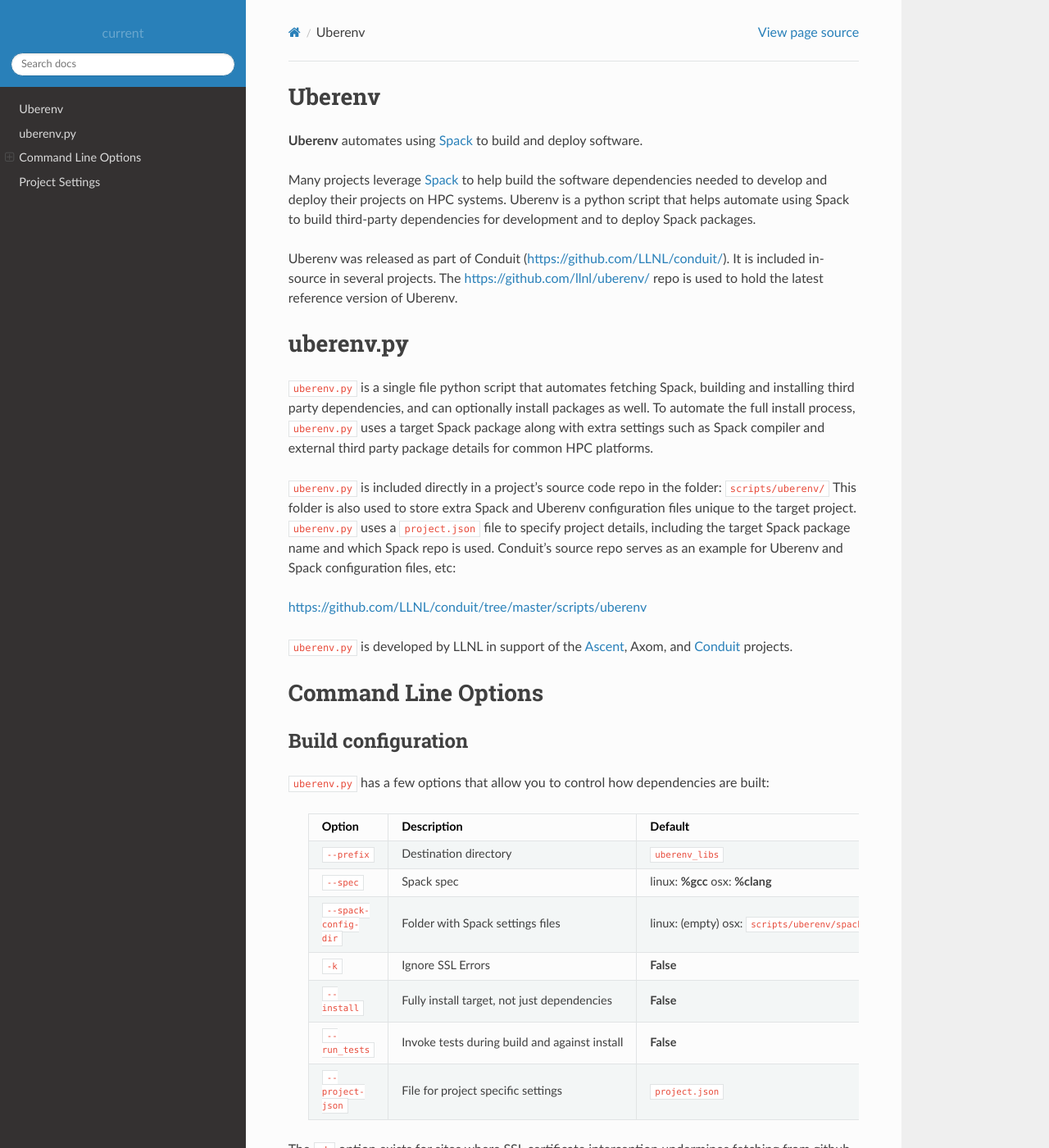
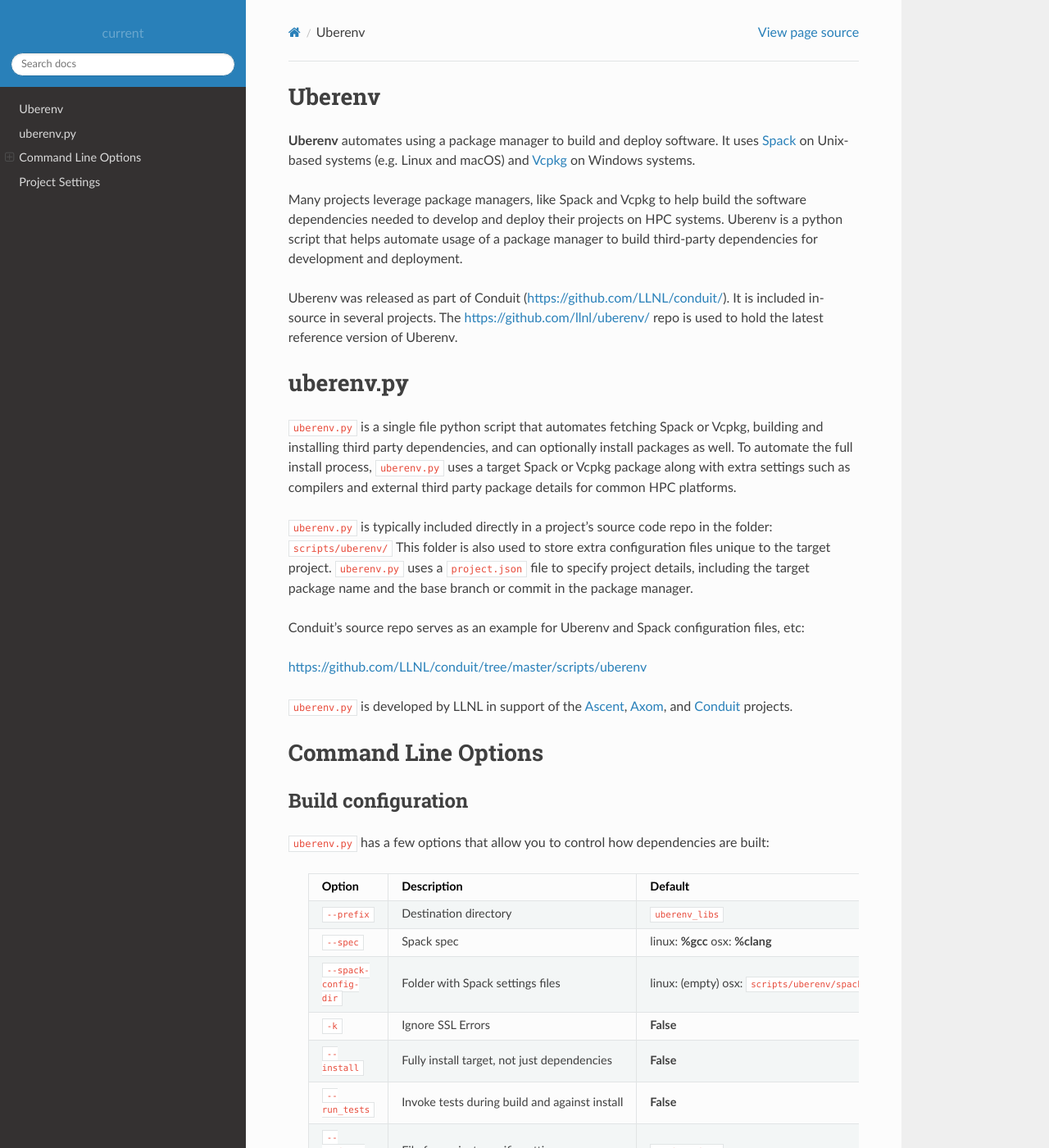
Before and after one commit to LLNL/uberenv, a Sphinx documentation site: the page built from docs/sphinx/index.rst, in a window 1280 px wide and 1400 px high. Shown: the whole window at 82% size. Built offline with Sphinx 7.4.7 and the Read the Docs theme 2.0.0, drawn with Linux system fonts in a browser that asks for light colours; some of the changed text lies outside the part shown.

Commit message:
Updates documentation to reflect addition of vcpkg

```diff
--- a/docs/sphinx/index.rst
+++ b/docs/sphinx/index.rst
@@ -47,10 +47,12 @@
 Uberenv
 ~~~~~~~~~~~~~~~
 
-**Uberenv** automates using `Spack <ttp://www.spack.io>`_ to build and deploy software.
+**Uberenv** automates using a package manager to build and deploy software.
+It uses `Spack <http://www.spack.io>`_ on Unix-based systems (e.g. Linux and macOS)
+and `Vcpkg <https://github.com/microsoft/vcpkg>`_ on Windows systems.
 
-Many projects leverage `Spack <ttp://www.spack.io>`_ to help build the software dependencies needed to develop and deploy their projects on HPC systems. Uberenv is a python script that helps automate using Spack to build
-third-party dependencies for development and to deploy Spack packages.
+Many projects leverage package managers, like Spack and Vcpkg to help build the software dependencies needed to develop and deploy their projects on HPC systems. Uberenv is a python script that helps automate usage of a package manager to build
+third-party dependencies for development and deployment.
 
 Uberenv was released as part of Conduit (https://github.com/LLNL/conduit/). It is included in-source in several projects. The
 https://github.com/llnl/uberenv/ repo is used to hold the latest reference version of Uberenv.
@@ -59,15 +61,17 @@
 uberenv.py
 ~~~~~~~~~~~~~~~~~~~~~
 
-``uberenv.py`` is a single file python script that automates fetching Spack, building and installing third party dependencies, and can optionally install packages as well.  To automate the full install process, ``uberenv.py`` uses a target Spack package along with extra settings such as Spack compiler and external third party package details for common HPC platforms.
+``uberenv.py`` is a single file python script that automates fetching Spack or Vcpkg, building and installing third party dependencies, and can optionally install packages as well.  To automate the full install process, ``uberenv.py`` uses a target Spack or Vcpkg package along with extra settings such as compilers and external third party package details for common HPC platforms.
 
-``uberenv.py`` is included directly in a project's source code repo in the folder: ``scripts/uberenv/``
-This folder is also used to store extra Spack and Uberenv configuration files unique to the target project. ``uberenv.py`` uses a ``project.json`` file to specify project details, including the target Spack package name and which Spack repo is used.  Conduit's source repo serves as an example for Uberenv and Spack configuration files, etc:
+``uberenv.py`` is typically included directly in a project's source code repo in the folder: ``scripts/uberenv/``
+This folder is also used to store extra configuration files unique to the target project. ``uberenv.py`` uses a ``project.json`` file to specify project details, including the target package name and the base branch or commit in the package manager.
+
+Conduit's source repo serves as an example for Uberenv and Spack configuration files, etc:
 
 https://github.com/LLNL/conduit/tree/master/scripts/uberenv
 
 
-``uberenv.py`` is developed by LLNL in support of the `Ascent <http://github.com/alpine-dav/ascent/>`_, Axom, and `Conduit <https://github.com/llnl/conduit>`_  projects.
+``uberenv.py`` is developed by LLNL in support of the `Ascent <http://github.com/alpine-dav/ascent/>`_, `Axom <https://github.com/llnl/axom>`_, and `Conduit <https://github.com/llnl/conduit>`_  projects.
 
 
 Command Line Options
@@ -90,6 +94,7 @@
   ``--install``           Fully install target, not just dependencies    **False**
   ``--run_tests``         Invoke tests during build and against install  **False**
   ``--project-json``      File for project specific settings             ``project.json``
+  ``--triplet``           (vcpkg) Target architecture and linkage        ``x86-Windows``
  ======================= ============================================== ================================================
 
 The ``-k`` option exists for sites where SSL certificate interception undermines fetching
@@ -117,6 +122,14 @@
                                       --spec %clang \
                                       --spack-config-dir scripts/uberenv/spack_configs/darwin/
 
+Default invocation on Windows:
+
+.. code:: bash
+
+    python scripts/uberenv/uberenv.py --prefix uberenv_libs \
+                                      --triplet x86-windows
+
+See `Vcpkg user docs <https://vcpkg.readthedocs.io/en/latest/users/triplets/>`_ for more information about triplets.
 
 Use the ``--install`` option to install the target package (not just its development dependencies):
 
@@ -162,10 +175,16 @@
   package_version      **None**                   Spack package version                            **None**
   package_final_phase  ``--package-final-phase``  Controls after which phase Spack should stop     **None**
   package_source_dir   ``--package-source-dir``   Controls the source directory Spack should use   **None**
-  spack_url            **None**                   Url where to download Spack                      ``https://github.com/spack/spack.git``
+  spack_url            **None**                   Download url for Spack                          ``https://github.com/spack/spack.git``
+  spack_branch         **None**                   Spack branch to checkout                         ``develop``
   spack_commit         **None**                   Spack commit to checkout                         **None**
   spack_activate       **None**                   Spack packages to activate                       **None**
+  vcpkg_url            **None**                   Download url for Vcpkg                          ``https://github.com/microsoft/vcpkg``
+  vcpkg_branch         **None**                   Vcpkg branch to checkout                         ``master``
+  vcpkg_commit         **None**                   Vcpkg commit to checkout                         **None**
  ==================== ========================== ================================================ =======================================
+
+If a ``spack_commit`` is present, it supercedes the ``spack_branch`` option, and similarly for ``vcpkg_commit`` and ``vcpkg_branch``.
 
 
 Optimization
```
Also changed, not shown: other parts of docs/sphinx/index.rst (+4 -1 lines), README.md (+8 -4 lines), uberenv.py (+8 -6 lines), 1 other file.
